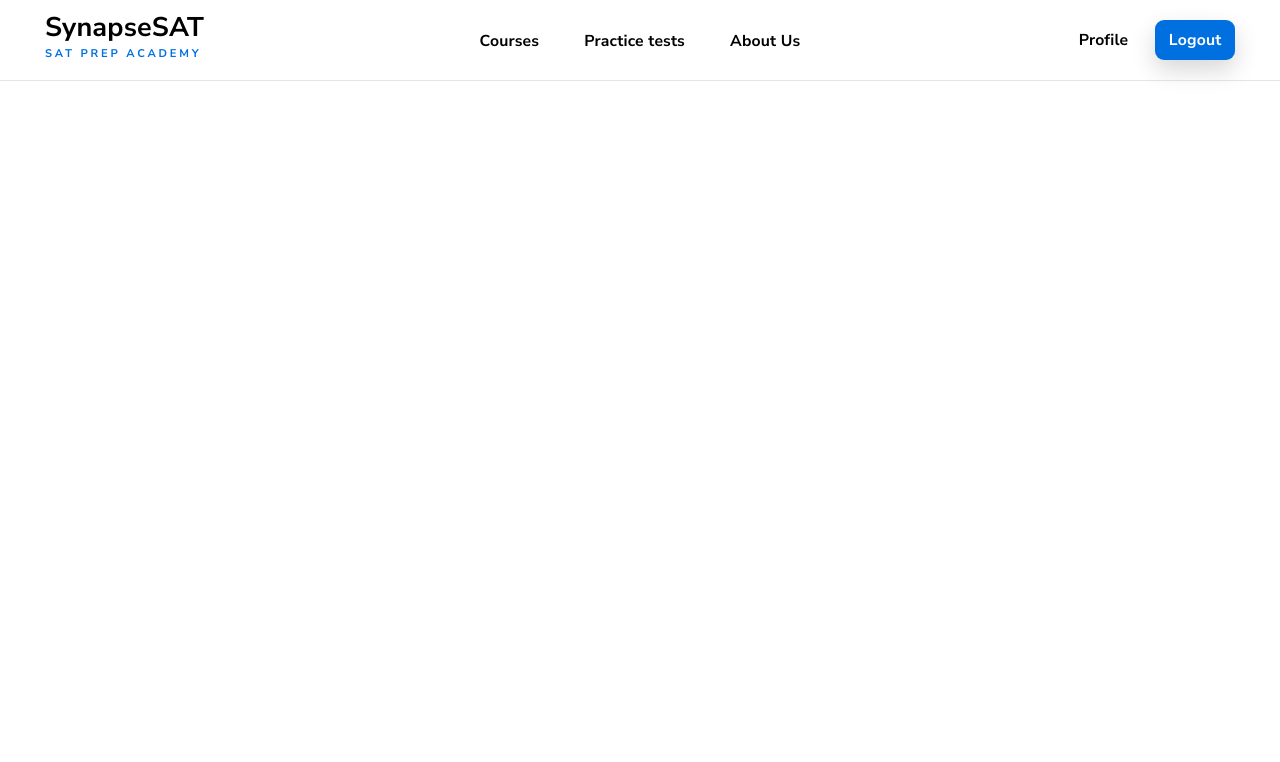
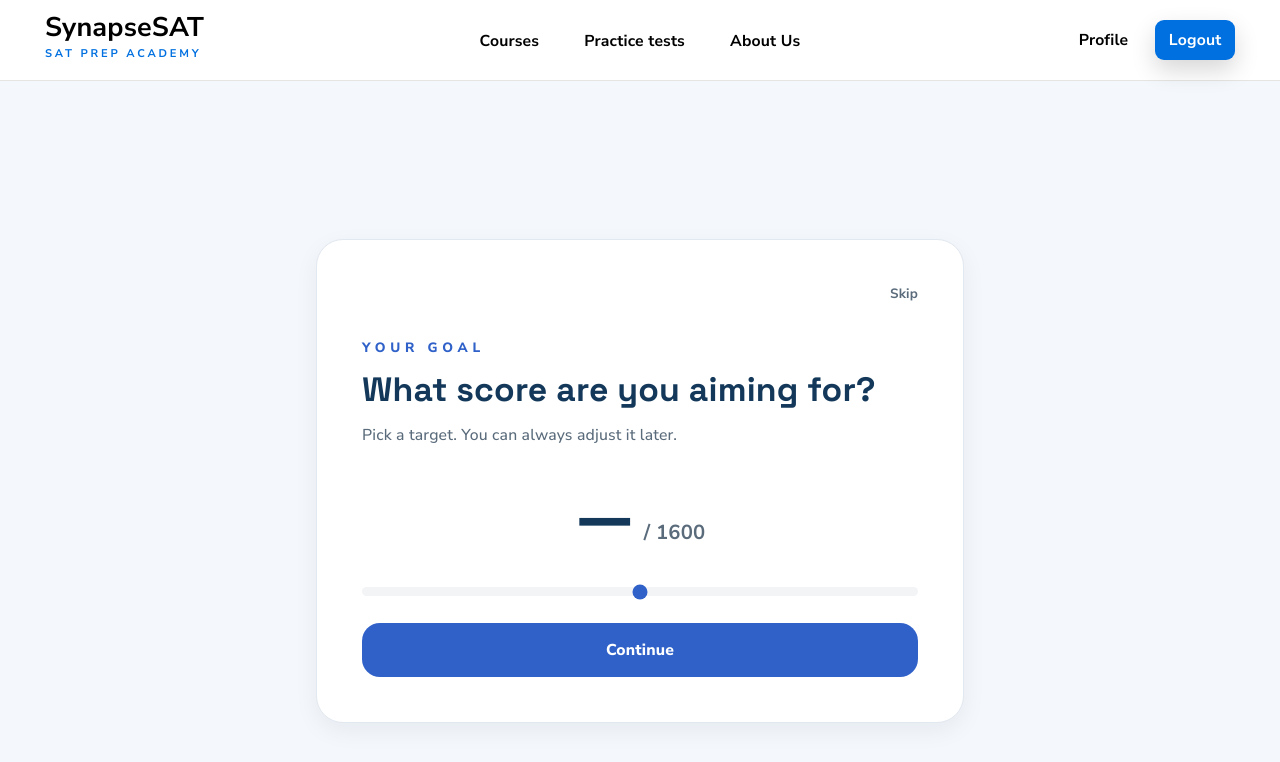
Before and after one commit to alexmehandzhiyska/synapse-sat-fe, a React (Vite) app: page /study-plan-setup in a window 1280 px wide. Shown: the top 762 px of the page. Built offline with nearby package versions, Linux system fonts and the light colour scheme; sample sign-in values are in the browser's storage.

Commit message:
feat: create study plan profile and add goal score to it

```diff
--- a/src/App.tsx
+++ b/src/App.tsx
@@ -11,6 +11,7 @@ import AboutUs from './components/AboutUs/AboutUs';
 import PracticeTestsList from './components/PracticeTests/PracticeTestsList';
 import PracticeTest from './components/PracticeTests/PracticeTest/PracticeTest';
 import ScoreReport from './components/PracticeTests/ScoreReport/ScoreReport';
+import StudyPlanSetup from './components/StudyPlanSetup/StudyPlanSetup';
 
 function App() {
     return (
@@ -25,6 +26,7 @@ function App() {
                 <Route path="/practice-tests" element={<PracticeTestsList />} />
                 <Route path="/practice-tests/:testId" element={<PracticeTest />} />
                 <Route path="/practice-tests/:testId/results/:attemptId" element={<ScoreReport />}/>
+                <Route path="/study-plan-setup" element={<StudyPlanSetup />} />
             </Routes>
         </Layout>
     )
--- a/src/components/PracticeTests/ScoreReport/ScoreReport.tsx
+++ b/src/components/PracticeTests/ScoreReport/ScoreReport.tsx
@@ -124,7 +124,7 @@ const ScoreReport = () => {
                 {report.isDiagnostic ? (
                     <div className="flex flex-col items-center gap-3 pt-2 sm:flex-row sm:justify-center">
                         <Link
-                            to="/practice-tests"
+                            to="/study-plan-setup"
                             className="inline-flex rounded-xl bg-[#2f61c9] px-6 py-3 text-sm font-bold text-white transition hover:bg-[#244fa8]"
                         >
                             Begin your prep plan&nbsp;→
--- /dev/null
+++ b/src/components/StudyPlanSetup/GoalScoreStep/GoalScoreStep.tsx
@@ -0,0 +1,71 @@
+import { useState } from 'react';
+
+type GoalScoreStepProps = {
+    value: number | null;
+    onChange: (value: number) => void;
+    onNext: () => void;
+    isSubmitting: boolean;
+    submitError: string;
+};
+
+const GoalScoreStep = ({ value, onChange, onNext, isSubmitting, submitError }: GoalScoreStepProps) => {
+    const [error, setError] = useState('');
+
+    const handleNext = () => {
+        if (!value) {
+            setError('Pick a goal score to continue.');
+            return;
+        }
+
+        setError('');
+        onNext();
+    };
+
+    return (
+        <div>
+            <p className="mb-3 text-xs font-extrabold uppercase tracking-[0.35em] text-[#2f61c9]">
+                Your goal
+            </p>
+            <h2 className="mb-3 font-['Space_Grotesk'] text-3xl font-extrabold text-[#13385A]">
+                What score are you aiming for?
+            </h2>
+            <p className="mb-8 text-sm font-medium text-[#5A6B7B]">
+                Pick a target. You can always adjust it later.
+            </p>
+
+            <div className="mb-6 text-center">
+                <span className="font-['Space_Grotesk'] text-6xl font-extrabold text-[#13385A]">
+                    {value ?? '—'}
+                </span>
+                <span className="ml-2 text-lg font-bold text-[#5A6B7B]">/ 1600</span>
+            </div>
+
+            <input
+                type="range"
+                min={400}
+                max={1600}
+                step={10}
+                value={value ?? 1000}
+                onChange={(event) => onChange(Number(event.target.value))}
+                className="mb-6 h-2 w-full cursor-pointer appearance-none rounded-full bg-gray-100 accent-[#2f61c9]"
+            />
+
+            {(error || submitError) && (
+                <p className="mb-4 rounded-2xl bg-red-50 px-4 py-3 text-sm font-bold text-red-600">
+                    {error || submitError}
+                </p>
+            )}
+
+            <button
+                type="button"
+                onClick={handleNext}
+                disabled={isSubmitting}
+                className="flex h-12 w-full items-center justify-center rounded-2xl bg-[#2f61c9] px-10 text-sm font-extrabold text-white transition-all duration-300 hover:bg-[#244fa8] disabled:cursor-not-allowed disabled:bg-[#8da8df]"
+            >
+                {isSubmitting ? 'Saving...' : 'Continue'}
+            </button>
+        </div>
+    );
+};
+
+export default GoalScoreStep;
--- /dev/null
+++ b/src/components/StudyPlanSetup/StudyPlanSetup.tsx
@@ -0,0 +1,63 @@
+import { useEffect, useState } from 'react';
+import { useNavigate } from 'react-router-dom';
+
+import studyPlanService from '../../services/studyPlanService';
+import GoalScoreStep from './GoalScoreStep/GoalScoreStep';
+
+const StudyPlanSetup = () => {
+    const navigate = useNavigate();
+
+    const [goalScore, setGoalScore] = useState<number | null>(null);
+    const [isSubmitting, setIsSubmitting] = useState(false);
+    const [submitError, setSubmitError] = useState('');
+
+    useEffect(() => {
+        if (!localStorage.getItem('accessToken')) {
+            navigate('/login');
+        }
+    }, [navigate]);
+
+    const handleNext = async () => {
+        if (!goalScore) {
+            return;
+        }
+
+        setSubmitError('');
+        setIsSubmitting(true);
+
+        try {
+            await studyPlanService.upsert({ goalScore });
+            navigate('/practice-tests');
+        } catch (error) {
+            setSubmitError(error instanceof Error ? error.message : 'Something went wrong.');
+        } finally {
+            setIsSubmitting(false);
+        }
+    };
+
+    return (
+        <section className="flex min-h-screen items-center justify-center bg-[#f4f7fb] px-6 py-12">
+            <div className="w-full max-w-xl rounded-3xl border border-slate-200 bg-white p-8 shadow-[0_8px_24px_rgba(19,56,90,0.06)] sm:p-10">
+                <div className="mb-8 flex justify-end">
+                    <button
+                        type="button"
+                        onClick={() => navigate('/practice-tests')}
+                        className="text-xs font-bold text-[#5A6B7B] transition hover:text-[#13385A]"
+                    >
+                        Skip
+                    </button>
+                </div>
+
+                <GoalScoreStep
+                    value={goalScore}
+                    onChange={setGoalScore}
+                    onNext={handleNext}
+                    isSubmitting={isSubmitting}
+                    submitError={submitError}
+                />
+            </div>
+        </section>
+    );
+};
+
+export default StudyPlanSetup;
--- /dev/null
+++ b/src/services/studyPlanService.ts
@@ -0,0 +1,9 @@
+import type { StudyPlanData } from '../types/studyPlan';
+import { put } from './requester';
+
+const upsert = async (data: StudyPlanData) => {
+    return await put<StudyPlanData>('/study-plan', { body: data });
+};
+
+const studyPlanService = { upsert };
+export default studyPlanService;
--- /dev/null
+++ b/src/types/studyPlan.ts
@@ -0,0 +1,3 @@
+export type StudyPlanData = {
+    goalScore: number;
+}
```
